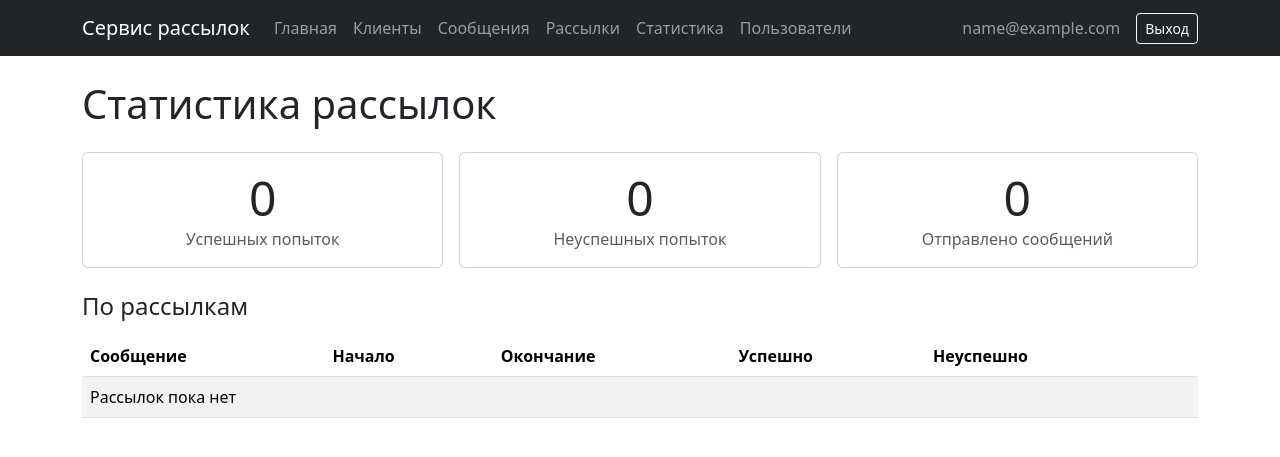
After one commit to KonstantinosTsiakkuri/mailing_service, a Django app: page /mailing/statistics/ in a window 1280 px wide. The commit adds this page. Shown: the top 457 px of the page. Run offline with Django 5.2, Linux system fonts and the light colour scheme; the visitor is signed in with stand-in values (Sample User, id 1); data that the repository does not hold is empty.

Commit message:
Block 9: статистика попыток рассылок пользователя (агрегация в БД)
Co-Authored-By: Claude Sonnet 5.5 <noreply@anthropic.com>

```diff
--- a/mailing/services.py
+++ b/mailing/services.py
@@ -1,4 +1,5 @@
 from django.core.mail import send_mail
+from django.db.models import Count, Q
 from django.utils import timezone
 
 from mailing.models import Client, Mailing, MailingAttempt
@@ -63,3 +64,31 @@ def get_home_statistics():
         ).count(),
         "clients_total": Client.objects.count(),
     }
+
+
+def get_user_statistics(user):
+    """Статистика попыток рассылок пользователя: итоги и разбивка по каждой рассылке."""
+    success_filter = Q(status=MailingAttempt.STATUS_SUCCESS)
+    failed_filter = Q(status=MailingAttempt.STATUS_FAILED)
+
+    # Итоги: один запрос, подсчёт делает база данных
+    totals = MailingAttempt.objects.filter(mailing__owner=user).aggregate(
+        success=Count("id", filter=success_filter),
+        failed=Count("id", filter=failed_filter),
+    )
+
+    # По каждой рассылке: тоже один запрос, у каждой строки появляются поля success и failed
+    mailings = (
+        Mailing.objects.filter(owner=user)
+        .annotate(
+            success=Count("attempts", filter=Q(attempts__status=MailingAttempt.STATUS_SUCCESS)),
+            failed=Count("attempts", filter=Q(attempts__status=MailingAttempt.STATUS_FAILED)),
+        )
+        .order_by("-start_time")
+        .values("pk", "message__subject", "start_time", "end_time", "success", "failed")
+    )
+    return {
+        "success": totals["success"],
+        "failed": totals["failed"],
+        "mailings": list(mailings),
+    }
--- /dev/null
+++ b/mailing/templates/mailing/statistics.html
@@ -0,0 +1,63 @@
+{% extends "base.html" %}
+
+{% block title %}Статистика{% endblock %}
+
+{% block content %}
+    <h1 class="mb-4">Статистика рассылок</h1>
+    <div class="row g-3 mb-4">
+        <div class="col-md-4">
+            <div class="card text-center">
+                <div class="card-body">
+                    <div class="display-5">{{ success }}</div>
+                    <div class="text-muted">Успешных попыток</div>
+                </div>
+            </div>
+        </div>
+        <div class="col-md-4">
+            <div class="card text-center">
+                <div class="card-body">
+                    <div class="display-5">{{ failed }}</div>
+                    <div class="text-muted">Неуспешных попыток</div>
+                </div>
+            </div>
+        </div>
+        <div class="col-md-4">
+            <div class="card text-center">
+                <div class="card-body">
+                    <div class="display-5">{{ success }}</div>
+                    <div class="text-muted">Отправлено сообщений</div>
+                </div>
+            </div>
+        </div>
+    </div>
+
+    <h2 class="h4 mb-3">По рассылкам</h2>
+    <table class="table table-striped">
+        <thead>
+            <tr>
+                <th>Сообщение</th>
+                <th>Начало</th>
+                <th>Окончание</th>
+                <th>Успешно</th>
+                <th>Неуспешно</th>
+                <th></th>
+            </tr>
+        </thead>
+        <tbody>
+            {% for row in mailings %}
+                <tr>
+                    <td>{{ row.message__subject }}</td>
+                    <td>{{ row.start_time|date:"d.m.Y H:i" }}</td>
+                    <td>{{ row.end_time|date:"d.m.Y H:i" }}</td>
+                    <td>{{ row.success }}</td>
+                    <td>{{ row.failed }}</td>
+                    <td><a href="{% url 'mailing:mailing_detail' row.pk %}">Открыть</a></td>
+                </tr>
+            {% empty %}
+                <tr>
+                    <td colspan="6">Рассылок пока нет</td>
+                </tr>
+            {% endfor %}
+        </tbody>
+    </table>
+{% endblock %}
--- a/mailing/urls.py
+++ b/mailing/urls.py
@@ -21,5 +21,6 @@ urlpatterns = [
     path("mailings/<int:pk>/edit/", views.MailingUpdateView.as_view(), name="mailing_update"),
     path("mailings/<int:pk>/delete/", views.MailingDeleteView.as_view(), name="mailing_delete"),
     path("mailings/<int:pk>/send/", views.MailingSendView.as_view(), name="mailing_send"),
+    path("statistics/", views.StatisticsView.as_view(), name="statistics"),
     path("mailings/<int:pk>/toggle/", views.MailingToggleActiveView.as_view(), name="mailing_toggle"),
 ]
--- a/mailing/views.py
+++ b/mailing/views.py
@@ -8,7 +8,7 @@ from django.views.generic import CreateView, DeleteView, DetailView, ListView, T
 
 from mailing.forms import MailingForm
 from mailing.models import Client, Mailing, Message
-from mailing.services import MailingSendError, get_home_statistics, send_mailing
+from mailing.services import MailingSendError, get_home_statistics, get_user_statistics, send_mailing
 
 # Во всех view ниже get_queryset оставляет только объекты текущего пользователя (owner=self.request.user).
 # Чужой объект просто "не найден" в этом наборе, поэтому Django отвечает 404.
@@ -23,6 +23,15 @@ class HomeView(TemplateView):
     def get_context_data(self, **kwargs):
         context = super().get_context_data(**kwargs)
         context.update(get_home_statistics())
+        return context
+
+
+class StatisticsView(LoginRequiredMixin, TemplateView):
+    template_name = "mailing/statistics.html"
+
+    def get_context_data(self, **kwargs):
+        context = super().get_context_data(**kwargs)
+        context.update(get_user_statistics(self.request.user))
         return context
 
 
--- a/templates/base.html
+++ b/templates/base.html
@@ -16,6 +16,7 @@
                     <li class="nav-item"><a class="nav-link" href="{% url 'mailing:client_list' %}">Клиенты</a></li>
                     <li class="nav-item"><a class="nav-link" href="{% url 'mailing:message_list' %}">Сообщения</a></li>
                     <li class="nav-item"><a class="nav-link" href="{% url 'mailing:mailing_list' %}">Рассылки</a></li>
+                    <li class="nav-item"><a class="nav-link" href="{% url 'mailing:statistics' %}">Статистика</a></li>
                     {% if perms.users.view_all_users %}
                         <li class="nav-item"><a class="nav-link" href="{% url 'users:user_list' %}">Пользователи</a></li>
                     {% endif %}
```
